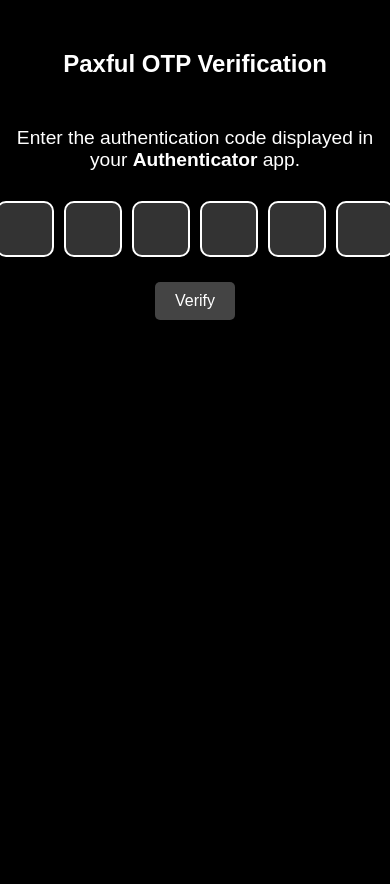
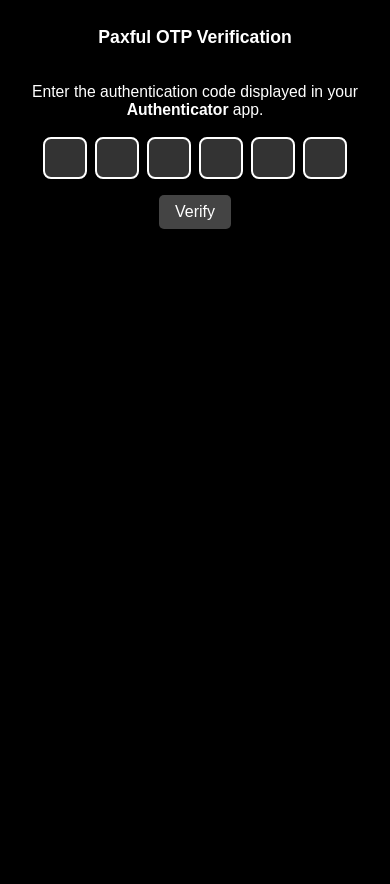
Before and after one commit to kenkipkoec/payment-portal, a Flask app: page /otp in a window 390 px wide. After the commit the page ends 229 px from the top, so only its background shows below. Run offline with Flask 3, Linux system fonts and the light colour scheme; a user stored in the database is signed in.

Commit message:
further changes on screen size in verify

```diff
--- a/templates/verify_otp.html
+++ b/templates/verify_otp.html
@@ -2,40 +2,68 @@
 <html lang="en">
 <head>
     <meta charset="UTF-8">
-    <meta name="viewport" content="width=device-width, initial-scale=1"> <!-- Responsive meta tag -->
+    <!-- Improved viewport for mobile, disables zoom and fits width -->
+    <meta name="viewport" content="width=device-width, initial-scale=1, maximum-scale=1, user-scalable=no">
     <title>{{ theme|capitalize }} OTP Verification</title>
     <style>
         :root {
-            --paxful-bg: #000000; /* Black background */
-            --paxful-text: #FFFFFF; /* White text */
-            --noones-bg: #90EE90; /* Light green background */
-            --noones-text: #000000; /* Black text */
+            --paxful-bg: #000000;
+            --paxful-text: #FFFFFF;
+            --noones-bg: #90EE90;
+            --noones-text: #000000;
+        }
+
+        html, body {
+            width: 100vw;
+            max-width: 100vw;
+            overflow-x: hidden;
+            box-sizing: border-box;
         }
 
         body {
             font-family: Arial, sans-serif;
             text-align: center;
-            padding: 30px 10px 10px 10px;
+            padding: 16px 0 0 0;
             margin: 0;
             min-height: 100vh;
+            width: 100vw;
             display: flex;
             flex-direction: column;
-            justify-content: flex-start; /* Start at top */
+            justify-content: flex-start;
             align-items: center;
             opacity: 0;
             animation: fadeIn 1s ease-in forwards;
+            box-sizing: border-box;
         }
 
         @media (max-width: 600px) {
             body {
-                padding-top: 30px;
+                padding-top: 12px;
                 min-height: 100vh;
+                width: 100vw;
                 justify-content: flex-start;
             }
             .otp-container input {
-                width: 40px;
-                height: 40px;
-                font-size: 1.5rem;
+                width: 32px;
+                height: 32px;
+                font-size: 1.1rem;
+            }
+            h2 {
+                font-size: 1.1rem;
+                margin-bottom: 14px;
+            }
+            .authenticator-message {
+                font-size: 0.98rem !important;
+                margin-bottom: 10px !important;
+            }
+            .otp-container {
+                gap: 5px;
+                margin-top: 5px;
+            }
+            button {
+                margin-top: 14px;
+                padding: 7px 12px;
+                font-size: 0.95rem;
             }
         }
 
@@ -50,23 +78,23 @@
         }
 
         h2 {
-            margin-bottom: 30px;
+            margin-bottom: 20px;
         }
 
         .otp-container {
             display: flex;
-            gap: 10px;
+            gap: 8px;
             justify-content: center;
-            margin-top: 10px;
+            margin-top: 8px;
         }
 
         .otp-container input {
-            width: 50px;
-            height: 50px;
-            font-size: 2rem;
+            width: 36px;
+            height: 36px;
+            font-size: 1.2rem;
             text-align: center;
             border: 2px solid transparent;
-            border-radius: 10px;
+            border-radius: 8px;
             outline: none;
             background-color: rgba(255, 255, 255, 0.1);
             transition: box-shadow 0.3s ease, transform 0.2s, border-color 0.3s;
@@ -74,24 +102,24 @@
 
         body.paxful .otp-container input {
             color: var(--paxful-text);
-            background-color: #333333; /* Dark gray input boxes */
-            border-color: #FFFFFF; /* White border */
+            background-color: #333333;
+            border-color: #FFFFFF;
         }
 
         body.noones .otp-container input {
             color: var(--noones-text);
-            background-color: #FFFFFF; /* White input boxes */
-            border-color: #000000; /* Black border */
+            background-color: #FFFFFF;
+            border-color: #000000;
         }
 
         .otp-container input:focus {
-            box-shadow: 0 0 10px currentColor;
-            transform: scale(1.1);
+            box-shadow: 0 0 8px currentColor;
+            transform: scale(1.07);
         }
 
         button {
-            margin-top: 25px;
-            padding: 10px 20px;
+            margin-top: 16px;
+            padding: 8px 16px;
             font-size: 1rem;
             border: none;
             border-radius: 5px;
@@ -111,18 +139,16 @@
             }
         }
 
-        /* Paxful-specific styles */
         body.paxful .authenticator-message {
-            font-size: 1.2rem;
-            margin-bottom: 20px;
-            color: #FFFFFF; /* White text */
+            font-size: 1.05rem;
+            margin-bottom: 12px;
+            color: #FFFFFF;
         }
 
-        /* Noones-specific styles */
         body.noones .authenticator-message {
-            font-size: 1.2rem;
-            margin-bottom: 20px;
-            color: #000000; /* Black text */
+            font-size: 1.05rem;
+            margin-bottom: 12px;
+            color: #000000;
         }
     </style>
     <script>
```
